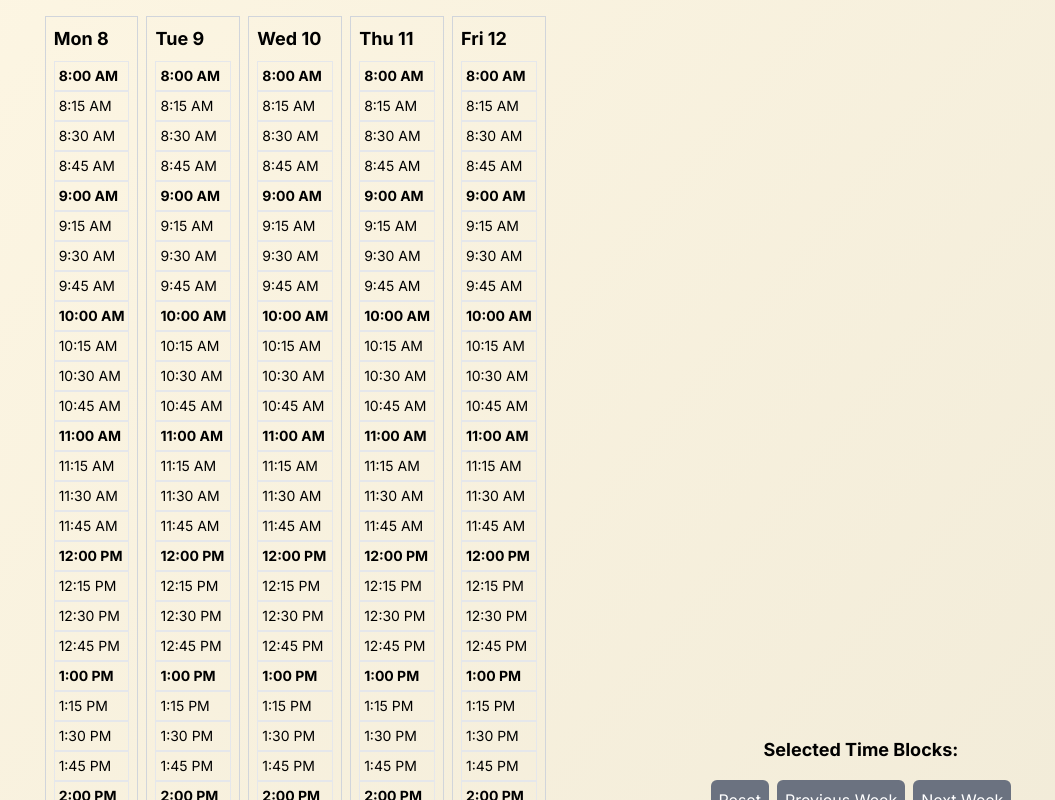
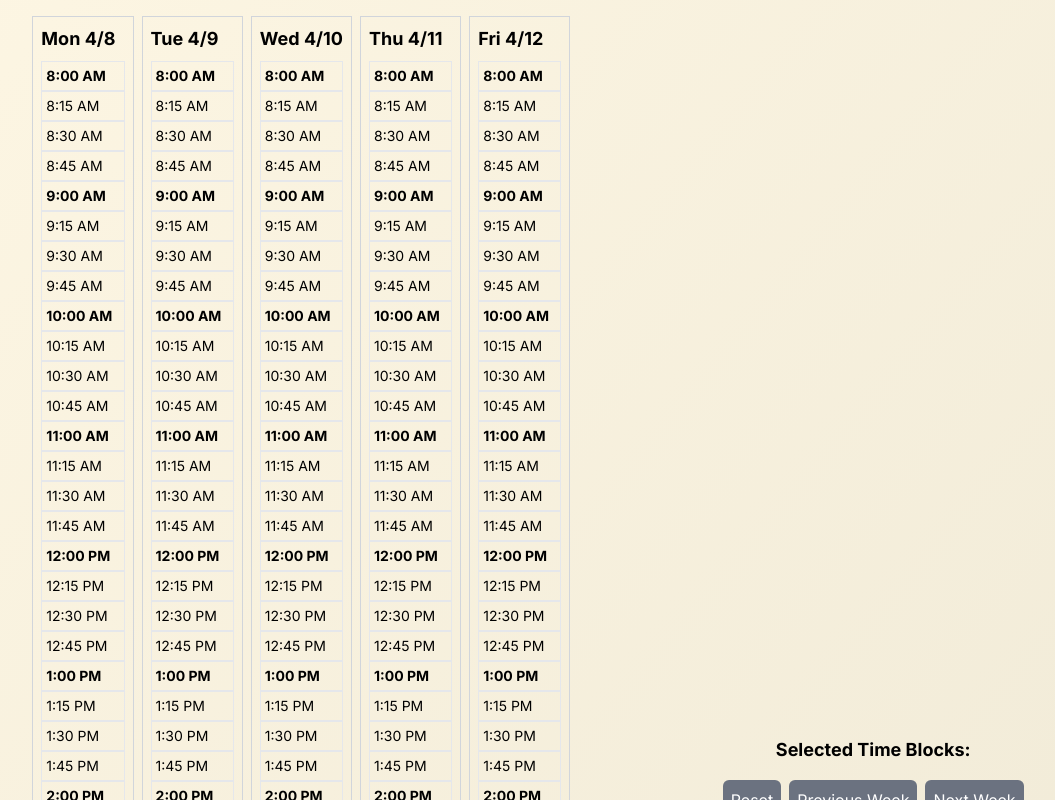
Before and after one commit to stevenxchung/calendly-lite, a Next.js app: page / in a window 1280 px wide. Shown: the top 800 px of the page, without its empty margins (120-1175 px from the left). Built offline with nearby package versions, Linux system fonts and the light colour scheme.

Commit message:
Clean up components and date selection

```diff
--- a/app/page.tsx
+++ b/app/page.tsx
@@ -7,125 +7,64 @@ interface TimeBlock {
   end: Date | null;
 }
 
-const CalendarApp: React.FC = () => {
-  const [selectedBlocks, setSelectedBlocks] = useState<string[]>([]);
-  const [selectedTimes, setSelectedTimes] = useState<{
-    [key: string]: TimeBlock;
-  }>({});
-  const [dragging, setDragging] = useState<boolean>(false);
-  const [startSelection, setStartSelection] = useState<Date | null>(null);
-  const [currentDate, setCurrentDate] = useState(new Date());
+interface CalendarProps {
+  startTime: Date | null;
+  currentDate: Date;
+  selectedTimes: { [key: string]: TimeBlock };
+  handleBlockSelection: (day: string, time: Date) => void;
+  handleMouseMove: (day: string, time: Date) => void;
+  dragging: (isDragging: boolean) => void;
+}
 
-  const daysOfWeek = ["Mon", "Tue", "Wed", "Thu", "Fri"];
-  const startDate = currentDate.getDate() - currentDate.getDay() + 1;
+interface SelectedTimeBlocksProps {
+  selectedBlocks: string[];
+  handleReset: () => void;
+  handlePrevWeek: () => void;
+  handleNextWeek: () => void;
+}
+
+const daysOfWeek = ["Sun", "Mon", "Tue", "Wed", "Thu", "Fri", "Sat"];
+const weekends = new Set(["Sun", "Sat"]);
 
 const getShortDateString = (day: string, time: Date) => {
-    const date = time.getDate() - time.getDay() + daysOfWeek.indexOf(day) + 1;
-    return `${day} ${time.getMonth()}/${date}`;
+  const date = time.getDate() - time.getDay() + daysOfWeek.indexOf(day);
+  return `${day} ${time.getMonth() + 1}/${date}`;
 };
 
-  const handleBlockSelection = (day: string, time: Date) => {
-    if (!dragging) {
-      setDragging(true);
-      setStartSelection(time);
-    } else {
-      setDragging(false);
-      const start = startSelection || new Date();
-      const end = time > start ? time : start;
-      const shortDate = getShortDateString(day, time);
-      const newSelectedTimes = {
-        ...selectedTimes,
-        [shortDate]: { start, end },
-      };
-      setSelectedTimes(newSelectedTimes);
-      setStartSelection(null);
-      setSelectedBlocks(formatSelectedBlocks(newSelectedTimes));
-    }
-  };
-
-  const handleMouseMove = (day: string, time: Date) => {
-    if (dragging) {
-      const start = startSelection || new Date();
-      const end = time > start ? time : start;
-      const shortDate = getShortDateString(day, time);
-      const newSelectedTimes = {
-        ...selectedTimes,
-        [shortDate]: { start, end },
-      };
-      setSelectedTimes(newSelectedTimes);
-      setSelectedBlocks(formatSelectedBlocks(newSelectedTimes));
-    }
-  };
-
-  const formatSelectedBlocks = (selectedTimes: {
-    [key: string]: TimeBlock;
-  }): string[] => {
-    const formattedBlocks: string[] = [];
-    for (const dateString in selectedTimes) {
-      const { start, end } = selectedTimes[dateString];
-      if (start && end) {
-        const startTimeString = start.toLocaleTimeString([], {
-          hour: "numeric",
-          minute: "2-digit",
-        });
-        const endTimeString = end.toLocaleTimeString([], {
-          hour: "numeric",
-          minute: "2-digit",
-        });
-        formattedBlocks.push(
-          `${dateString}, ${startTimeString} - ${endTimeString} EST`
-        );
-      }
-    }
-    return formattedBlocks.sort((a, b) => {
-      const dateA = a.split(" ")[1];
-      const dateB = b.split(" ")[1];
-      const [aMonth, aDay] = dateA.split("/").map(Number);
-      const [bMonth, bDay] = dateB.split("/").map(Number);
-
-      if (aMonth !== bMonth) {
-        return aMonth - bMonth;
-      } else {
-        return aDay - bDay;
-      }
-    });
-  };
-
-  const handleReset = () => {
-    setSelectedBlocks([]);
-    setSelectedTimes({});
-  };
-
-  const handlePrevWeek = () => {
-    const prevWeekDate = new Date(currentDate);
-    prevWeekDate.setDate(prevWeekDate.getDate() - 7);
-    setCurrentDate(prevWeekDate);
-  };
-
-  const handleNextWeek = () => {
-    const nextWeekDate = new Date(currentDate);
-    nextWeekDate.setDate(nextWeekDate.getDate() + 7);
-    setCurrentDate(nextWeekDate);
-  };
-
+const CalendarComponent: React.FC<CalendarProps> = ({
+  startTime: startSelection,
+  currentDate,
+  selectedTimes,
+  handleBlockSelection,
+  handleMouseMove,
+  dragging,
+}) => {
   return (
-    <div className="flex flex-row items-center justify-evenly">
     <div className="grid grid-cols-5 gap-2 p-4 select-none">
       {daysOfWeek.map((day, index) => {
-          const date = startDate + index;
-          const shortDate = getShortDateString(day, currentDate);
+        // Skip weekends
+        if (weekends.has(day)) {
+          return;
+        }
+
+        const date = new Date(currentDate);
+        date.setDate(currentDate.getDate() - currentDate.getDay() + index);
+        const shortDate = getShortDateString(day, date);
         const dayTimes = selectedTimes[shortDate];
 
         return (
           <div key={day} className="border border-gray-300 p-2">
             <h2 className="text-lg font-bold mb-2">
-                {day} {date}
+              {day} {date.getMonth() + 1}
+              <span>/</span>
+              {date.getDate()}
             </h2>
+
             <div>
               {Array.from(Array(49).keys()).map((_, timeIndex) => {
                 const hour = Math.floor(timeIndex / 4) + 8;
                 const minute = (timeIndex % 4) * 15;
-                  const time = new Date(currentDate);
+                const time = new Date(date);
                 time.setHours(hour);
                 time.setMinutes(minute);
 
@@ -133,29 +72,26 @@ const CalendarApp: React.FC = () => {
                   dayTimes?.start &&
                   dayTimes?.end &&
                   time >= dayTimes.start &&
-                    time <= dayTimes.end;
-                  const isStartSelected =
-                    dayTimes?.start &&
-                    time.getHours() === dayTimes.start.getHours() &&
-                    time.getMinutes() === dayTimes.start.getMinutes();
-                  const isEndSelected =
-                    dayTimes?.end &&
-                    time.getHours() === dayTimes.end.getHours() &&
-                    time.getMinutes() === dayTimes.end.getMinutes();
+                  time <= dayTimes.end &&
+                  time.getHours() >= dayTimes.start.getHours() &&
+                  time.getHours() <= dayTimes.end.getHours();
 
-                  const isFullHour = minute === 0; // Check if it's a full hour
+                const isFullHour = minute === 0;
 
                 return (
                   <div
                     key={timeIndex}
                     className={`text-sm cursor-pointer p-1 border border-gray-200 ${
-                        isSelected || isStartSelected || isEndSelected
-                          ? "bg-blue-200"
-                          : "hover:bg-gray-100"
+                      isSelected ? "bg-blue-200" : "hover:bg-gray-100"
                     } ${isFullHour ? "font-bold" : ""}`}
                     onMouseDown={() => handleBlockSelection(day, time)}
-                      onMouseEnter={() => handleMouseMove(day, time)}
-                      onMouseUp={() => setDragging(false)}
+                    onMouseEnter={() => {
+                      // Prevent selecting outside of current date column
+                      if (startSelection?.getDay() === time.getDay()) {
+                        handleMouseMove(day, time);
+                      }
+                    }}
+                    onMouseUp={() => dragging(false)}
                   >
                     {time.toLocaleTimeString([], {
                       hour: "numeric",
@@ -169,6 +105,16 @@ const CalendarApp: React.FC = () => {
         );
       })}
     </div>
+  );
+};
+
+const SelectedTimeBlocksComponent: React.FC<SelectedTimeBlocksProps> = ({
+  selectedBlocks,
+  handleReset,
+  handlePrevWeek,
+  handleNextWeek,
+}) => {
+  return (
     <div className="flex flex-col items-center">
       <div className="flex flex-col items-center p-4">
         <h2 className="text-lg font-bold">Selected Time Blocks:</h2>
@@ -199,6 +145,125 @@ const CalendarApp: React.FC = () => {
         </button>
       </div>
     </div>
+  );
+};
+
+const CalendarApp: React.FC = () => {
+  const [selectedBlocks, setSelectedBlocks] = useState<string[]>([]);
+  const [selectedTimes, setSelectedTimes] = useState<{
+    [key: string]: TimeBlock;
+  }>({});
+  const [dragging, setDragging] = useState<boolean>(false);
+  const [startTime, setStartTime] = useState<Date | null>(null);
+  const [currentDate, setCurrentDate] = useState(new Date());
+
+  const formatSelectedBlocks = (selectedTimes: {
+    [key: string]: TimeBlock;
+  }): string[] => {
+    const formattedBlocks: string[] = [];
+    for (const dateString in selectedTimes) {
+      const { start, end } = selectedTimes[dateString];
+      if (start && end) {
+        const startTimeString = start.toLocaleTimeString([], {
+          hour: "numeric",
+          minute: "2-digit",
+        });
+        const endTimeString = end.toLocaleTimeString([], {
+          hour: "numeric",
+          minute: "2-digit",
+        });
+        formattedBlocks.push(
+          `${dateString}, ${startTimeString} - ${endTimeString} EST`
+        );
+      }
+    }
+    return formattedBlocks.sort((a, b) => {
+      const dateA = a.split(" ")[1];
+      const dateB = b.split(" ")[1];
+      const [aMonth, aDay] = dateA.split("/").map((e) => parseInt(e, 10));
+      const [bMonth, bDay] = dateB.split("/").map((e) => parseInt(e, 10));
+
+      if (aMonth !== bMonth) {
+        return aMonth - bMonth;
+      } else {
+        return aDay - bDay;
+      }
+    });
+  };
+
+  const handleBlockSelection = (day: string, time: Date) => {
+    if (!dragging) {
+      // Mouse down triggers dragging
+      setStartTime(time);
+      setDragging(true);
+    } else {
+      // Mouse up terminates dragging
+      setDragging(false);
+      const start = startTime || new Date();
+      const end = time > start ? time : start;
+      const shortDate = getShortDateString(day, time);
+      const newSelectedTimes = {
+        ...selectedTimes,
+        [shortDate]: { start, end },
+      };
+      setSelectedTimes(newSelectedTimes);
+      setStartTime(null);
+      setSelectedBlocks(formatSelectedBlocks(newSelectedTimes));
+    }
+  };
+
+  const handleMouseMove = (day: string, time: Date) => {
+    if (dragging) {
+      const start = startTime || new Date();
+      const end = time > start ? time : start;
+      const shortDate = getShortDateString(day, time);
+      const newSelectedTimes = {
+        ...selectedTimes,
+        [shortDate]: { start, end },
+      };
+      setSelectedTimes(newSelectedTimes);
+      setSelectedBlocks(formatSelectedBlocks(newSelectedTimes));
+    }
+  };
+
+  const handleReset = () => {
+    setCurrentDate(new Date());
+    setSelectedBlocks([]);
+    setSelectedTimes({});
+  };
+
+  const handlePrevWeek = () => {
+    const prevWeekDate = new Date(currentDate);
+    prevWeekDate.setDate(prevWeekDate.getDate() - prevWeekDate.getDay() - 7);
+    setCurrentDate(prevWeekDate);
+  };
+
+  const handleNextWeek = () => {
+    const nextWeekDate = new Date(currentDate);
+    nextWeekDate.setDate(nextWeekDate.getDate() - nextWeekDate.getDay() + 7);
+    setCurrentDate(nextWeekDate);
+  };
+
+  const handleDragging = (isDragging: boolean) => {
+    setDragging(isDragging);
+  };
+
+  return (
+    <div className="flex flex-row items-center justify-evenly">
+      <CalendarComponent
+        startTime={startTime}
+        currentDate={currentDate}
+        selectedTimes={selectedTimes}
+        handleBlockSelection={handleBlockSelection}
+        handleMouseMove={handleMouseMove}
+        dragging={handleDragging}
+      />
+      <SelectedTimeBlocksComponent
+        selectedBlocks={selectedBlocks}
+        handleReset={handleReset}
+        handlePrevWeek={handlePrevWeek}
+        handleNextWeek={handleNextWeek}
+      />
     </div>
   );
 };
```
Lines whose indentation alone changed are shown as unchanged.
